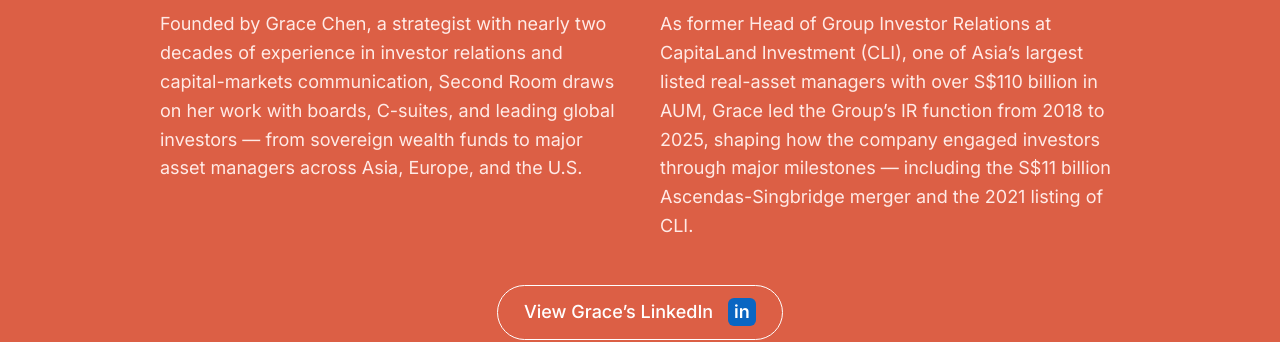
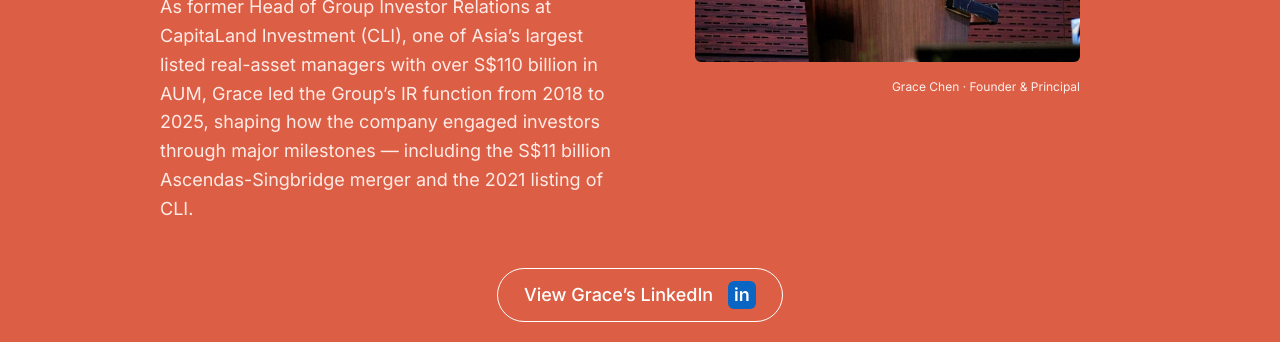
Before and after one commit to Yanguangchen/secondrm, a plain HTML site: page behind-sr.html in a window 1280 px wide. Shown: the part 458-800 px from the top of the page. Drawn offline with Linux system fonts and the light colour scheme.

Commit message:
css changes

```diff
--- a/behind-sr.html
+++ b/behind-sr.html
@@ -85,18 +85,13 @@
     <main>
       <section class="behind">
         <div class="container">
-          <div class="behind-top">
-            <div class="behind-title reveal">
+          <div class="behind-grid">
+            <div class="behind-text reveal reveal-delay-2">
+              <div class="behind-title">
                 <div class="kicker">Behind</div>
                 <h1>Second Room</h1>
               </div>
-            <figure class="behind-figure reveal reveal-delay-1">
-              <img src="behind-sr.jpg" alt="Grace Chen speaking" />
-              <figcaption>Grace Chen · Founder & Principal</figcaption>
-            </figure>
-          </div>
-          <div class="behind-copy reveal reveal-delay-2">
-            <div class="col">
+              <div class="copy">
                 <p>
                   Founded by Grace Chen, a strategist with nearly two decades of
                   experience in investor relations and capital-markets
@@ -104,8 +99,6 @@
                   C-suites, and leading global investors — from sovereign wealth
                   funds to major asset managers across Asia, Europe, and the U.S.
                 </p>
-            </div>
-            <div class="col">
                 <p>
                   As former Head of Group Investor Relations at CapitaLand
                   Investment (CLI), one of Asia’s largest listed real-asset
@@ -115,6 +108,11 @@
                   Ascendas-Singbridge merger and the 2021 listing of CLI.
                 </p>
               </div>
+            </div>
+            <figure class="behind-figure reveal reveal-delay-1">
+              <img src="behind-sr.jpg" alt="Grace Chen speaking" />
+              <figcaption>Grace Chen · Founder & Principal</figcaption>
+            </figure>
           </div>
           <div class="behind-cta reveal reveal-delay-3">
             <a class="button" href="https://linkedin.com/in/grace-chen-a678b535" target="_blank" rel="noopener">View Grace’s LinkedIn
--- a/styles.css
+++ b/styles.css
@@ -29,6 +29,9 @@
 }
 .contact-right {
   line-height: 1.9;
+}
+.contact-right p {
+  color: #fff;
 }
 .contact-link {
   color: #eaeaea;
@@ -211,7 +214,8 @@
   background: rgba(255, 255, 255, 0.18);
   -webkit-backdrop-filter: blur(14px) saturate(140%);
   backdrop-filter: blur(14px) saturate(140%);
-  box-shadow: inset 0 0 0 1px rgba(255, 255, 255, 0.35), 0 8px 40px rgba(0, 0, 0, 0.12);
+  box-shadow: inset 0 0 0 1px rgba(255, 255, 255, 0.35),
+    0 8px 40px rgba(0, 0, 0, 0.12);
   padding: 24px;
   display: flex;
   flex-direction: column;
@@ -557,12 +561,13 @@
 .behind .container {
   max-width: 1000px;
 }
-.behind-top {
+.behind-grid {
   display: grid;
   grid-template-columns: 1fr 1fr;
   gap: 30px;
   align-items: end;
   margin-bottom: 24px;
+  align-items: center;
 }
 .behind-title .kicker {
   color: #ffeae6;
@@ -588,6 +593,15 @@
   margin-top: 6px;
   color: #fff;
   opacity: 0.9;
+}
+.behind-text {
+  display: grid;
+  grid-template-rows: auto 1fr;
+  align-items: start;
+  row-gap: 14px;
+}
+.behind-text .copy p {
+  color: #ffeae6;
 }
 .behind-copy {
   display: grid;
@@ -620,7 +634,7 @@
 }
 
 @media (max-width: 860px) {
-  .behind-top {
+  .behind-grid {
     grid-template-columns: 1fr;
   }
   .behind-figure {
@@ -631,10 +645,6 @@
     width: 90%;
     max-width: 520px;
     height: auto;
-  }
-  .behind-copy {
-    grid-template-columns: 1fr;
-    row-gap: 24px;
   }
 }
 .item-title {
@@ -729,7 +739,8 @@
     background: rgba(255, 255, 255, 0.18);
     -webkit-backdrop-filter: blur(14px) saturate(140%);
     backdrop-filter: blur(14px) saturate(140%);
-    box-shadow: inset 0 0 0 1px rgba(255, 255, 255, 0.35), 0 8px 40px rgba(0, 0, 0, 0.12);
+    box-shadow: inset 0 0 0 1px rgba(255, 255, 255, 0.35),
+      0 8px 40px rgba(0, 0, 0, 0.12);
     padding: 24px;
     display: flex;
     flex-direction: column;
```
Lines whose indentation alone changed are shown as unchanged.
